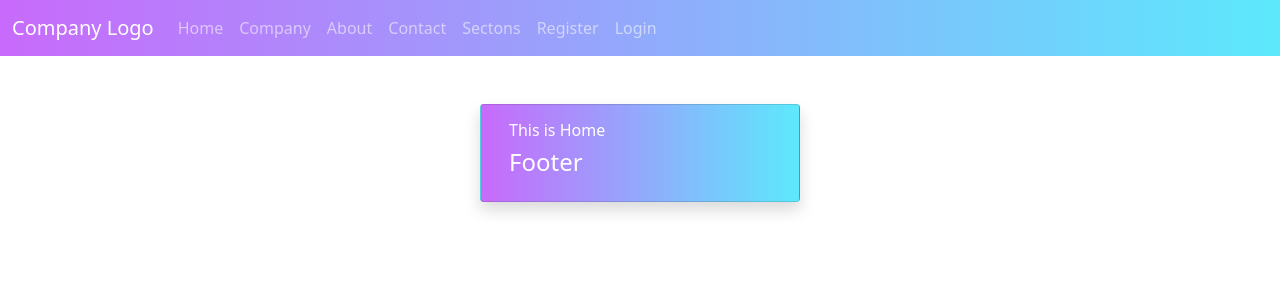
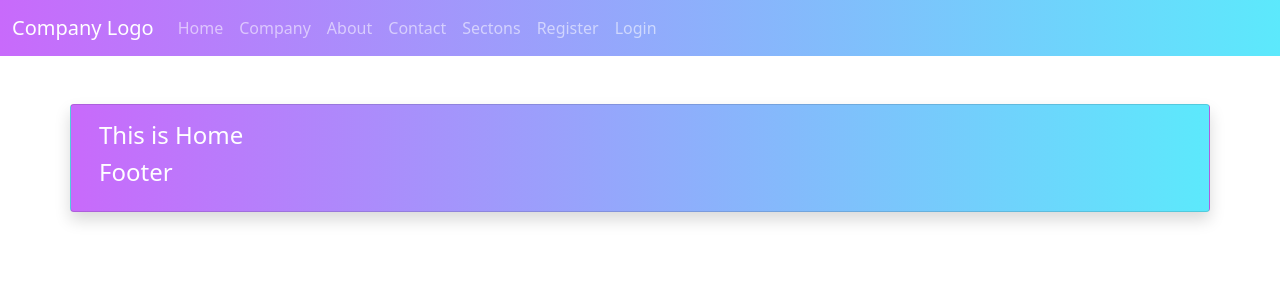
Before and after one commit to awais882s/class-07, a React (Create React App) app: page / in a window 1280 px wide. Shown: the top 300 px of the page. Built offline with nearby package versions, Linux system fonts and the light colour scheme.

Commit message:
Update Routing.js

```diff
--- a/src/Routing/Routing.js
+++ b/src/Routing/Routing.js
@@ -17,9 +17,9 @@ export default function Routing() {
       <BrowserRouter>
         <NavBar />
         <div className="justify-content-center d-flex text-white">
-          <div className="container card shadow m-5 w-25 ui">
+          <div className="container card shadow m-5 w-100 ui">
             <div className="card-body">
-              <h6>
+              <h4>
                 <Routes>
 
                   <Route path="/" element={<Home />} />
@@ -31,7 +31,7 @@ export default function Routing() {
                   <Route path="Section" element={<Sections/>}/>
                   <Route />
                 </Routes>
-              </h6>
+              </h4>
               <Footer />
 
             </div>
```
